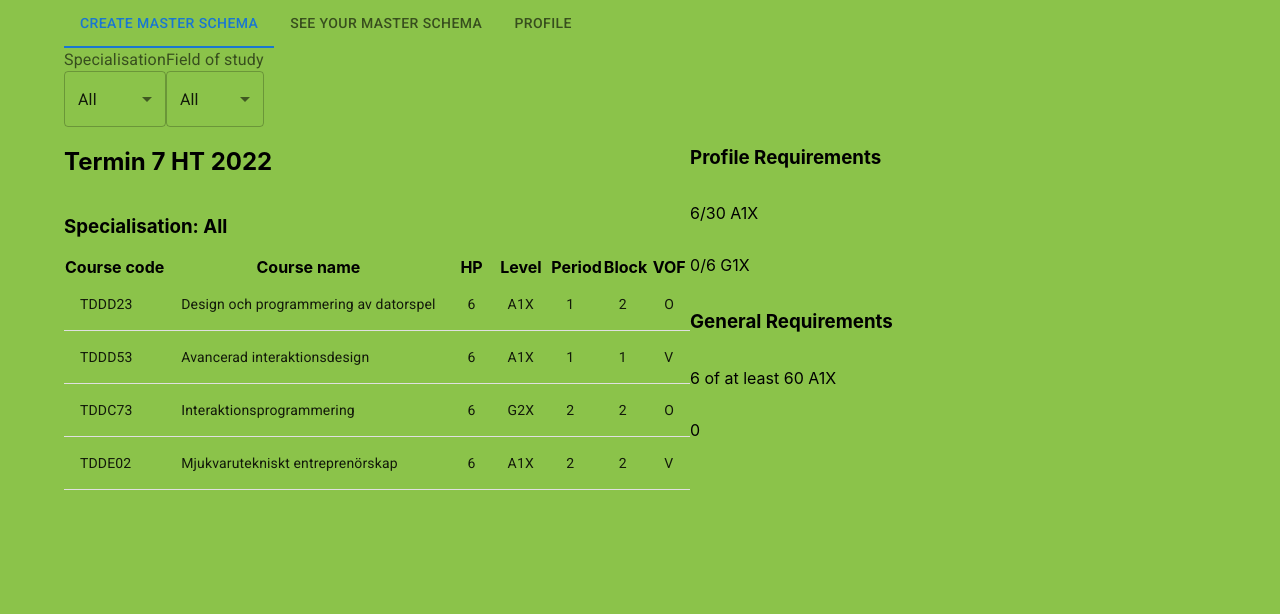
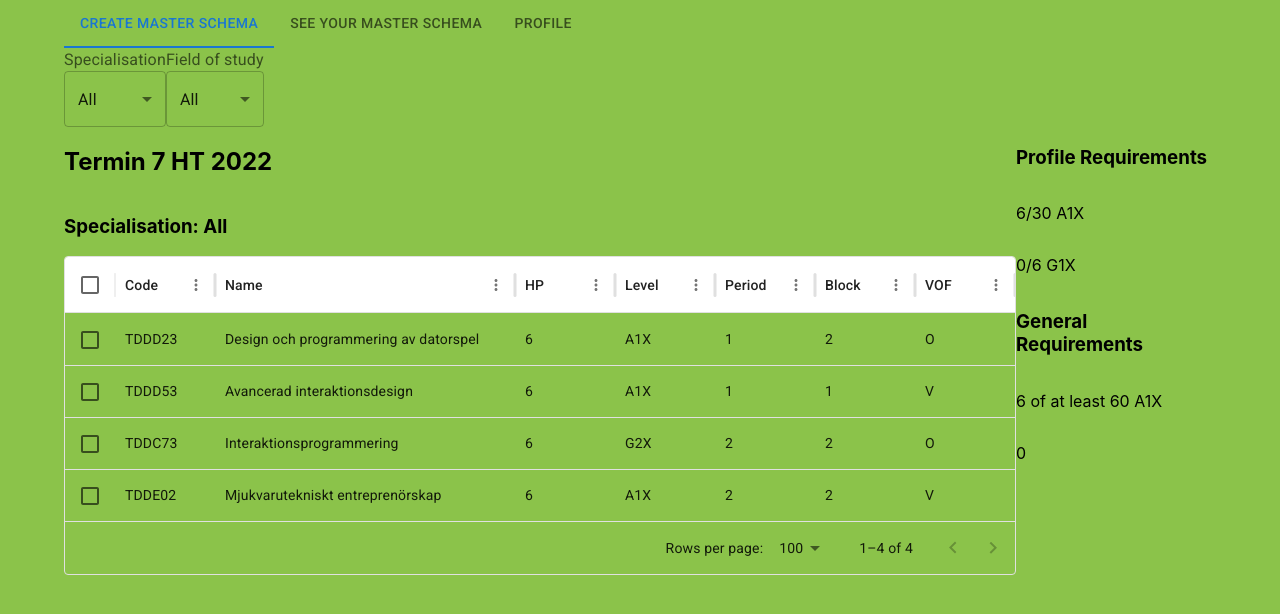
Before and after one commit to WebLabs-AB/MasterChooserApplication, a React (Create React App) app in the folder Frontend/masterfrontend/: page /choose_master in a window 1280 px wide. Shown: the top 614 px of the page. Built offline with nearby package versions, Linux system fonts and the light colour scheme.

Commit message:
Trying data grid instead

```diff
--- a/Frontend/masterfrontend/package.json
+++ b/Frontend/masterfrontend/package.json
@@ -7,7 +7,8 @@
     "@emotion/react": "^11.9.0",
     "@emotion/styled": "^11.8.1",
     "@mui/icons-material": "^5.6.2",
-    "@mui/material": "^5.6.3",
+    "@mui/material": "^5.15.15",
+    "@mui/x-data-grid": "^7.1.1",
     "@testing-library/jest-dom": "^5.16.4",
     "@testing-library/react": "^13.1.1",
     "@testing-library/user-event": "^13.5.0",
--- /dev/null
+++ b/Frontend/masterfrontend/src/Components/CourseTableDataGrid.tsx
@@ -0,0 +1,46 @@
+import * as React from "react";
+import { DataGrid, GridColDef } from '@mui/x-data-grid';
+
+import { CourseData } from "../Assets/Interfaces";
+
+
+const columns: GridColDef[] = [
+  { field: 'code', headerName: 'Code' },
+  { field: 'name', headerName: 'Name', width: 300},
+  { field: 'hp', headerName: 'HP'},
+  { field: 'level', headerName: 'Level' },
+  { field: 'period', headerName: 'Period' },
+  { field: 'block', headerName: 'Block' },
+  { field: 'vof', headerName: 'VOF'}
+];
+
+const getRowId = (row: CourseData) => row.code;
+
+
+// const columns = [
+  //   {label: "Course code", accessor: "code"},
+  //   {label: "Course name", accessor: "name"},
+  //   {label: "HP", accessor: "hp"},
+  //   {label: "Level", accessor: "level"},
+  //   {label: "Period", accessor: "period"},
+  //   {label: "Block", accessor: "block"},
+  //   {label: "VOF", accessor: "vof"}
+  // ];
+
+interface Props {
+  courses: CourseData[];
+}
+export const CourseTable: React.FC<Props> = (props) => {
+  return (
+    <div>
+      <DataGrid
+        rows={props.courses}
+        columns={columns}
+        initialState={{
+        }}
+        checkboxSelection
+        getRowId={getRowId}
+      />
+    </div>
+  );
+};
--- a/Frontend/masterfrontend/src/Screens/StudentChooseMasterPage.tsx
+++ b/Frontend/masterfrontend/src/Screens/StudentChooseMasterPage.tsx
@@ -6,7 +6,7 @@ import Stack from "@mui/material/Stack";
 import { InputLabel, MenuItem } from "@mui/material";
 import Select, { SelectChangeEvent } from "@mui/material/Select";
 
-import { CourseTable } from "../Components/CourseTable";
+import { CourseTable } from "../Components/CourseTableDataGrid";
 import { ProfileReq } from "../Components/ProfileReq";
 import { GeneralReq } from "../Components/GeneralReq";
 import { CourseData } from "../Assets/Interfaces";
@@ -50,13 +50,13 @@ export const StudentChooseMasterPage: React.FC = () => {
 
   const courses: CourseData[] = courseFields.map((e) => {
     const data: CourseData = {
-      "code": e[0],
-      "name": e[1],
-      "hp": e[2],
-      "level": e[3],
-      "period": e[4],
-      "block": e[5],
-      "vof": e[6],
+      code: e[0],
+      name: e[1],
+      hp: e[2],
+      level: e[3],
+      period: e[4],
+      block: e[5],
+      vof: e[6],
     };
     return data;
   });
```
Also changed, not shown: 1 other file (tests, documents, lock files or other folders).
